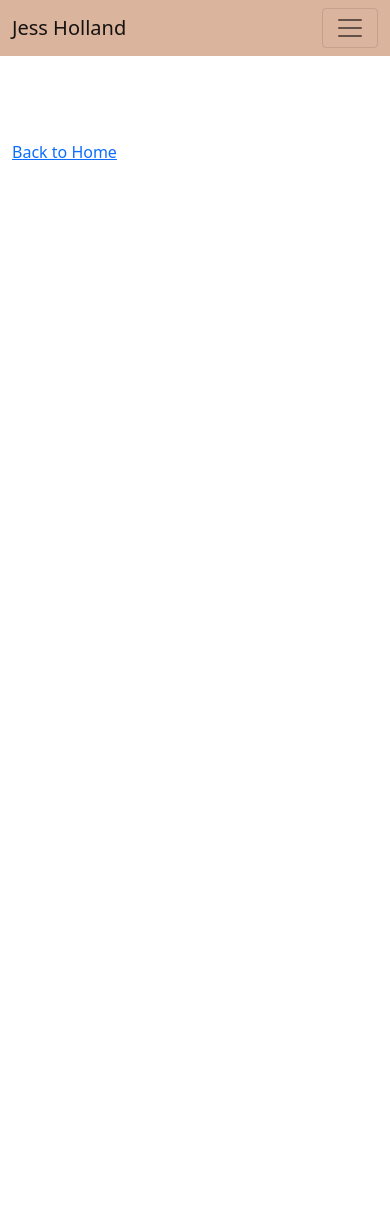
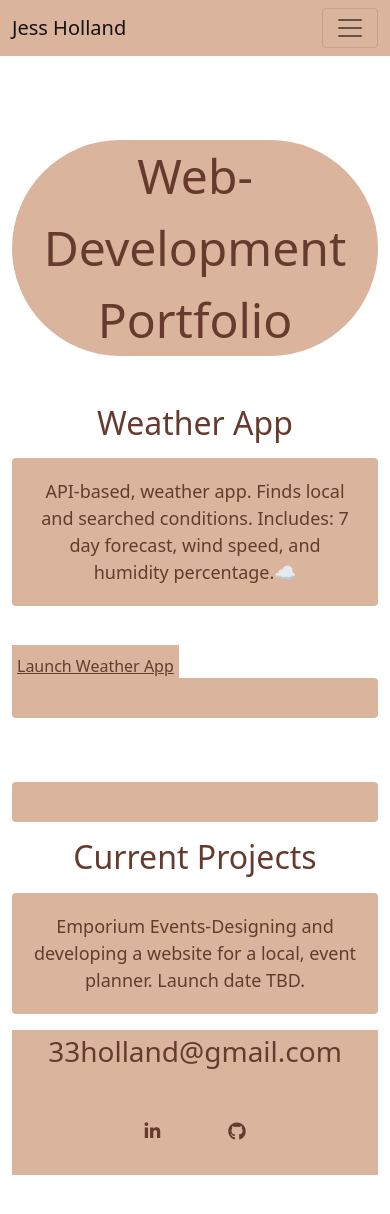
Before and after one commit to 33holland/Portfolio, a plain HTML site: page webdevelopment.html in a window 390 px wide. Before the commit the page ends 844 px from the top, so only its background shows below. Drawn offline with nearby package versions, Linux system fonts and the light colour scheme.

Commit message:
Updated UX and Web Development pages

```diff
--- a/css/style.css
+++ b/css/style.css
@@ -24,6 +24,7 @@
 
 body {
     margin: 100px auto;
+    color: #663b2e;
 }
 
 h1,
@@ -55,6 +56,10 @@ p {
     text-align: center;
 }
 
+.index-images p {
+    padding: 10px 10px 10px 10px;
+}
+
 .navigation-links {
     display: flex;
     margin-top: 40px;
@@ -67,6 +72,10 @@ p {
     padding: 20px 15px;
     text-decoration: none;
     text-transform: capitalize;
+}
+
+.navigation-links a:hover {
+    color: #663b2e;
 }
 
 .contact-link {
@@ -100,7 +109,7 @@ p {
 .email-link {
     display: flex;
     justify-content: center;
-    color: var(--primary-color);
+    color: #663b2e;
     font-size: 28px;
     text-decoration: none;
 }
@@ -145,9 +154,17 @@ p {
         text-align: center;
     }
 
-    .project-link {
-        display: block;
-        text-align: center;
-        margin: 0 20px;
-    }
 }
+
+.project-link {
+    color: #663b2e;
+    background-color: #DAB49D;
+    padding: 10px 5px;
+
+}
+
+.project-link:hover {
+    color: #DAB49D;
+    background-color: #663b2e;
+
+}
--- a/webdevelopment.html
+++ b/webdevelopment.html
@@ -11,6 +11,7 @@
         integrity="sha384-b5kHyXgcpbZJO/tY9Ul7kGkf1S0CWuKcCD38l8YkeH8z8QjE0GmW1gYU5S9FOnJ0"
         crossorigin="anonymous"></script>
     <link rel="stylesheet" href="/css/style.css">
+    <script src="https://kit.fontawesome.com/e0d4cfbab8.js" crossorigin="anonymous"></script>
     <title>Document</title>
 </head>
 
@@ -42,10 +43,54 @@
         </div>
     </nav>
     <div class="container">
-        <a href="index.html"> Back to Home</a>
-    </div>
-
-
+        <div class=" .fs-2 ">
+            <h1 class="mb-4 rounded-pill bg-brown"> Web-Development Portfolio</h1>
+        </div>
+        <div class=" row mt-5">
+            <div class="col-sm-6">
+                <h2 class="mb-3">Weather App</h2>
+                <p>
+                    API-based, weather app. Finds local and searched conditions. Includes: 7 day forecast, wind
+                    speed,
+                    and humidity percentage.☁️
+                </p>
+                <div class="mt-5">
+                    <a href="https://hollandjessweather.netlify.app/" class="link-brown project-link"
+                        title="Weather project">Launch Weather App</a>
+                </div>
+            </div>
+            <div class="col-sm-6">
+                <p> <img src="images\weatherapppng.png" class="img-fluid rounded d-none d-sm-block"
+                        alt="Weather project" />
+                </p>
+            </div>
+        </div>
+        <div class="row mt-5">
+            <div class="col-sm-6">
+                <p class="index-images"> <img src="/images/balloons.png" class="img-fluid rounded d-none d-sm-block"
+                        alt="Ballon project" />
+                </p>
+            </div>
+            <div class="col-sm-6">
+                <h2 class="mb-3">Current Projects</h2>
+                <p>
+                    Emporium Events-Designing and developing a website for a local, event planner. Launch date TBD.
+                </p>
+            </div>
+        </div>
+        <footer>
+            <div class="container bg-brown opacity-25">
+                <div class="d-flex justify-content-center mb-3"><a href="mailto:33holland@gmail.com" class="email-link">
+                        33holland@gmail.com </a> </div>
+                <div class="social-links d-flex justify-content-center mb-6">
+                    <a href="https://www.linkedin.com/in/jess-holland-444014243/">
+                        <i class="fab fa-linkedin-in"></i>
+                    </a>
+                    <a href="https://github.com/33holland">
+                        <i class="fa-brands fa-github"></i>
+                    </a>
+                </div>
+        </footer>
 </body>
 
 </html>
```
Also changed, not shown: about.html (+14 -5 lines), index.html (+15 -11 lines), ux.html (+35 -1 lines).
